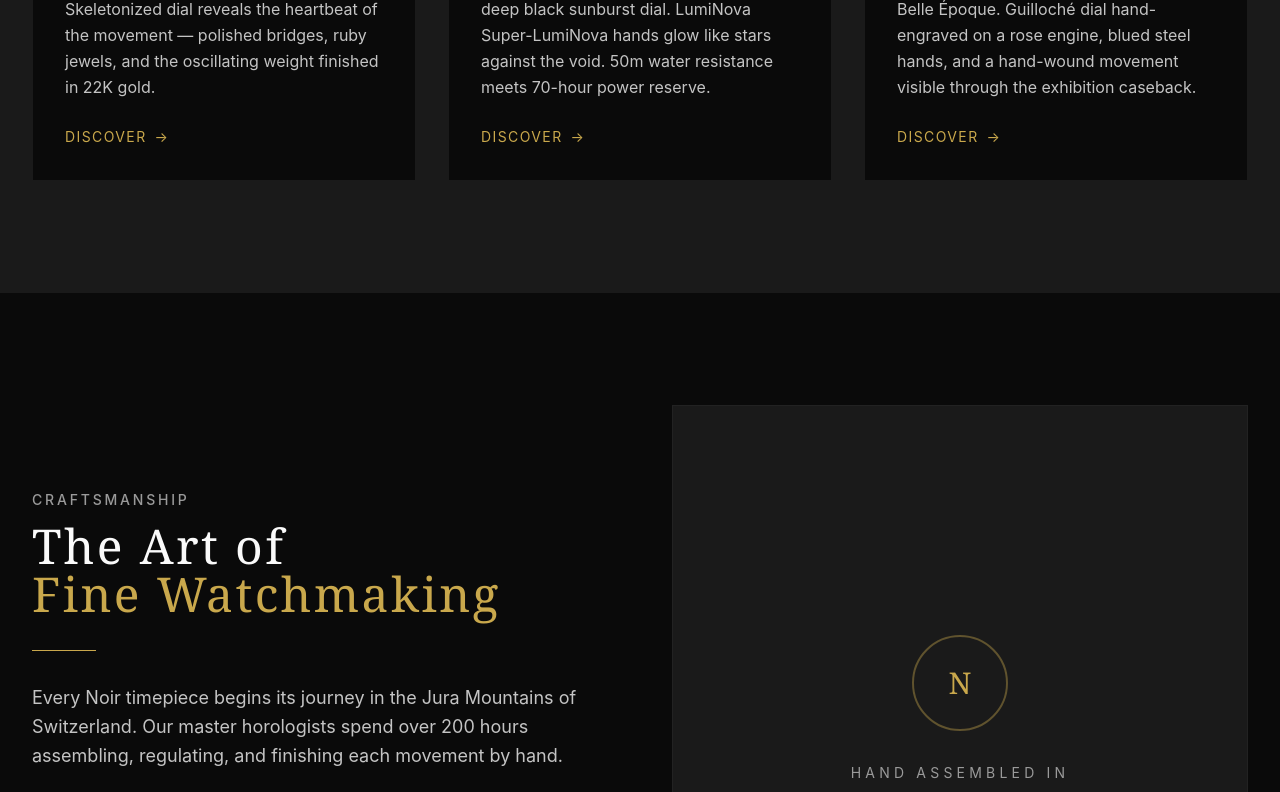
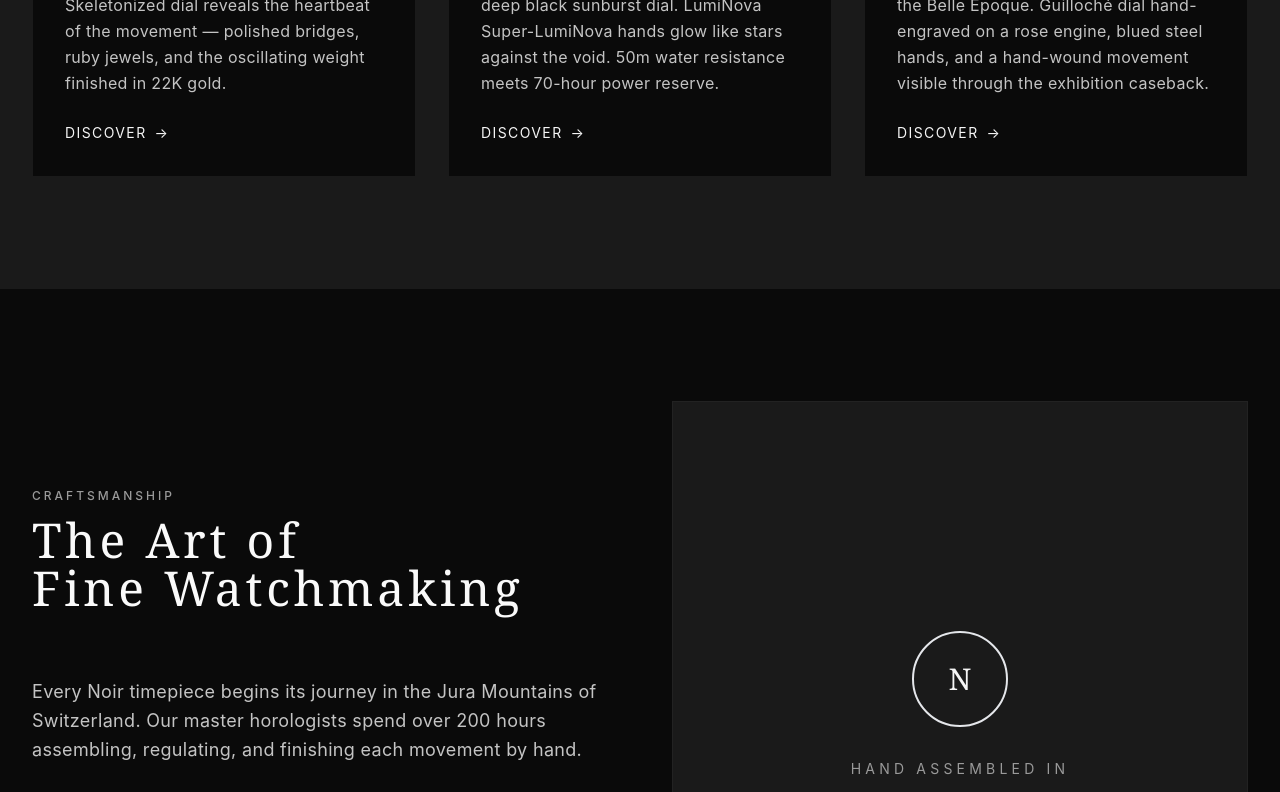
Before and after one commit to anas-khan-antimatter/mkt-noir-watch-co, a Next.js app: page / in a window 1280 px wide. Shown: the part 1300-2092 px from the top of the page. Built offline with nearby package versions, Linux system fonts and the light colour scheme.

Commit message:
antimatter: checkpoint c-1790732967552-zqjar

```diff
--- a/src/app/globals.css
+++ b/src/app/globals.css
@@ -2,11 +2,19 @@
 @tailwind components;
 @tailwind utilities;
 
-@import url('https://fonts.googleapis.com/css2?family=Inter:wght@300;400;500;600;700&display=swap');
+@import url('https://fonts.googleapis.com/css2?family=Inter:wght@200;300;400;500;600&display=swap');
 
 @layer base {
   body {
-    @apply bg-noir-900 text-noir-100 font-sans antialiased;
+    @apply bg-noir-950 text-noir-100 font-sans antialiased;
+    letter-spacing: 0.02em;
+    -webkit-font-smoothing: antialiased;
+    -moz-osx-font-smoothing: grayscale;
+  }
+
+  ::selection {
+    background: var(--platinum-700);
+    color: var(--noir-950);
   }
 }
 
@@ -16,20 +24,82 @@
   }
 
   .btn-primary {
-    @apply inline-block bg-gold-500 hover:bg-gold-400 text-noir-900 font-semibold px-8 py-3
-           tracking-widest uppercase text-sm transition-all duration-300;
+    @apply inline-block bg-noir-50 text-noir-950 font-medium px-8 py-3
+           tracking-[0.12em] uppercase text-xs transition-all duration-300;
+    box-shadow: 0 1px 3px rgba(232, 232, 232, 0.12);
+  }
+  .btn-primary:hover {
+    @apply bg-noir-200;
+    box-shadow: 0 2px 8px rgba(232, 232, 232, 0.2);
   }
 
   .btn-outline {
-    @apply inline-block border-2 border-gold-500 text-gold-500 hover:bg-gold-500 hover:text-noir-900
-           font-semibold px-8 py-3 tracking-widest uppercase text-sm transition-all duration-300;
+    @apply inline-block border border-noir-400 text-noir-200
+           font-medium px-8 py-3 tracking-[0.12em] uppercase text-xs transition-all duration-300;
+  }
+  .btn-outline:hover {
+    @apply bg-noir-800 text-noir-50 border-platinum-700;
+    box-shadow: 0 1px 4px rgba(232, 232, 232, 0.1);
+  }
+
+  .btn-accent {
+    @apply inline-block bg-accent-blue text-noir-50
+           font-medium px-8 py-3 tracking-[0.12em] uppercase text-xs transition-all duration-300;
+  }
+  .btn-accent:hover {
+    @apply bg-accent-red;
   }
 
   .section-title {
     @apply text-3xl md:text-4xl lg:text-5xl font-serif tracking-wider text-noir-50;
+    letter-spacing: 0.08em;
+    font-weight: 300;
   }
 
   .section-subtitle {
-    @apply text-noir-400 text-sm uppercase tracking-[0.2em] font-medium;
+    @apply text-noir-400 text-xs uppercase tracking-[0.25em] font-medium;
+  }
+
+  .card {
+    @apply bg-noir-900 border border-noir-700/40 p-8;
+    box-shadow: 0 4px 24px rgba(0, 0, 0, 0.3);
+  }
+
+  .card:hover {
+    @apply border-platinum-700/30;
+    box-shadow: 0 8px 40px rgba(0, 0, 0, 0.4), 0 0 0 1px rgba(232, 232, 232, 0.05);
+  }
+
+  .divider-platinum {
+    @apply mx-auto;
+    height: 0.5px;
+    background: rgba(232, 232, 232, 0.25);
+    width: 3rem;
+  }
+
+  .micro-label {
+    @apply text-noir-400 text-[10px] uppercase tracking-[0.35em];
+  }
+
+  .value-display {
+    @apply font-serif text-4xl text-noir-50;
+    letter-spacing: -0.01em;
+    font-weight: 300;
+  }
+
+  .input-range {
+    @apply w-full appearance-none bg-transparent;
+  }
+  .input-range::-webkit-slider-runnable-track {
+    height: 1px;
+    background: rgba(232, 232, 232, 0.15);
+  }
+  .input-range::-webkit-slider-thumb {
+    @apply w-3 h-8 bg-noir-50 appearance-none cursor-pointer;
+  }
+
+  .horology-meta {
+    @apply text-noir-500 text-[9px] uppercase tracking-[0.4em] leading-relaxed;
+    font-family: var(--font-mono);
   }
 }
--- a/tailwind.config.ts
+++ b/tailwind.config.ts
@@ -10,8 +10,11 @@ const config: Config = {
     extend: {
       colors: {
         noir: {
+          950: "#050505",
           900: "#0a0a0a",
+          850: "#111111",
           800: "#1a1a1a",
+          750: "#222222",
           700: "#2a2a2a",
           600: "#3a3a3a",
           500: "#6b6b6b",
@@ -21,27 +24,50 @@ const config: Config = {
           100: "#f5f5f5",
           50: "#fafafa",
         },
-        gold: {
-          500: "#c9a84c",
-          400: "#d4b96a",
-          300: "#e0cc8a",
+        platinum: {
+          900: "#e8e8e8",
+          800: "#d4d4d4",
+          700: "#bfbfbf",
+          600: "#a8a8a8",
+          500: "#8a8a8a",
+          400: "#6e6e6e",
+          300: "#545454",
+        },
+        mirror: {
+          light: "rgba(232,232,232,0.08)",
+          medium: "rgba(232,232,232,0.15)",
+          strong: "rgba(232,232,232,0.3)",
+        },
+        accent: {
+          red: "#b84747",
+          blue: "#4a6fa5",
         },
       },
       fontFamily: {
-        serif: ["Georgia", "Cambria", '"Times New Roman"', "Times", "serif"],
+        serif: [
+          '"Cormorant Garamond"',
+          "Georgia",
+          "Cambria",
+          '"Times New Roman"',
+          "Times",
+          "serif",
+        ],
         sans: [
           '"Inter"',
-          "system-ui",
           "-apple-system",
           "BlinkMacSystemFont",
           '"Segoe UI"',
           "Roboto",
           "sans-serif",
         ],
-      },
-      backgroundImage: {
-        "hero-gradient":
-          "linear-gradient(to bottom, rgba(0,0,0,0.3), rgba(0,0,0,0.8))",
+        mono: [
+          '"SF Mono"',
+          '"SFMono"',
+          "Consolas",
+          '"Liberation Mono"',
+          "Menlo",
+          "monospace",
+        ],
       },
     },
   },
```
Also changed, not shown: .antimatter/wiki/log.md, .antimatter/wiki/map.json, .antimatter/wiki/map.md.
